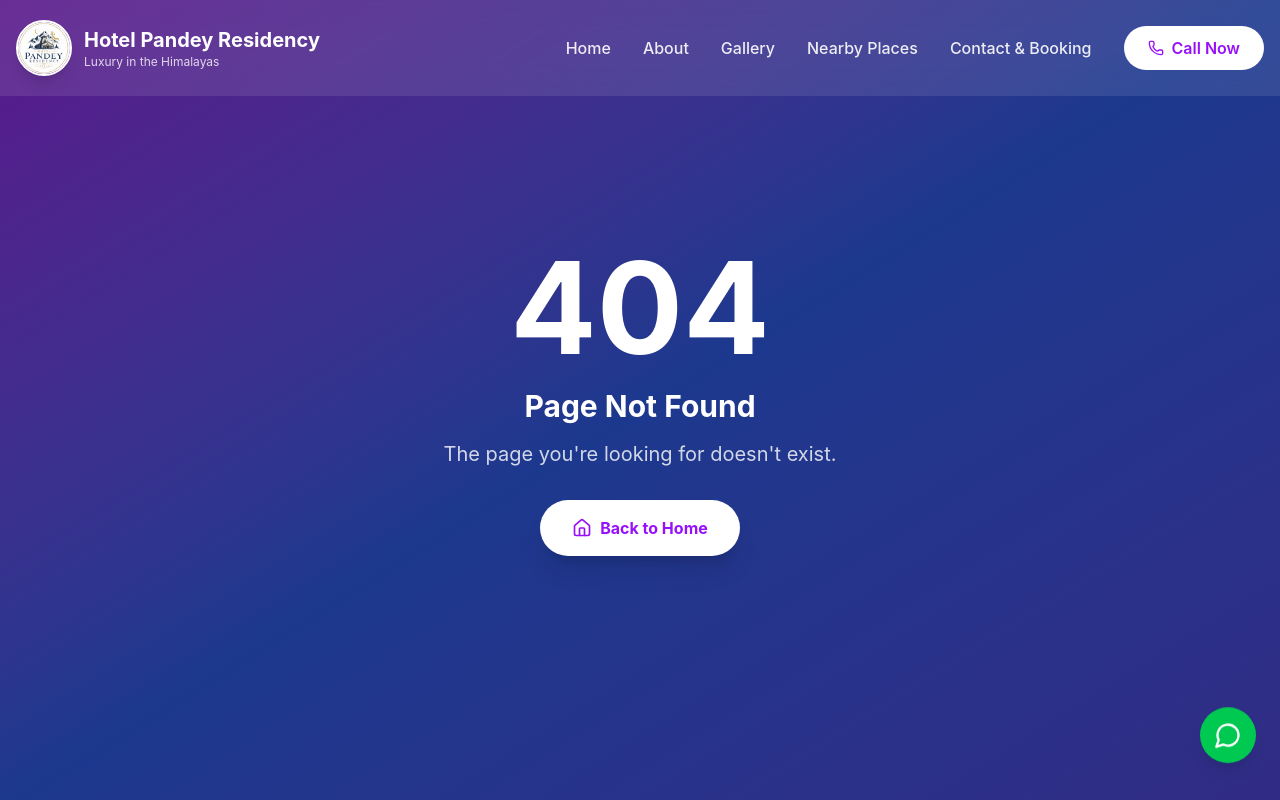
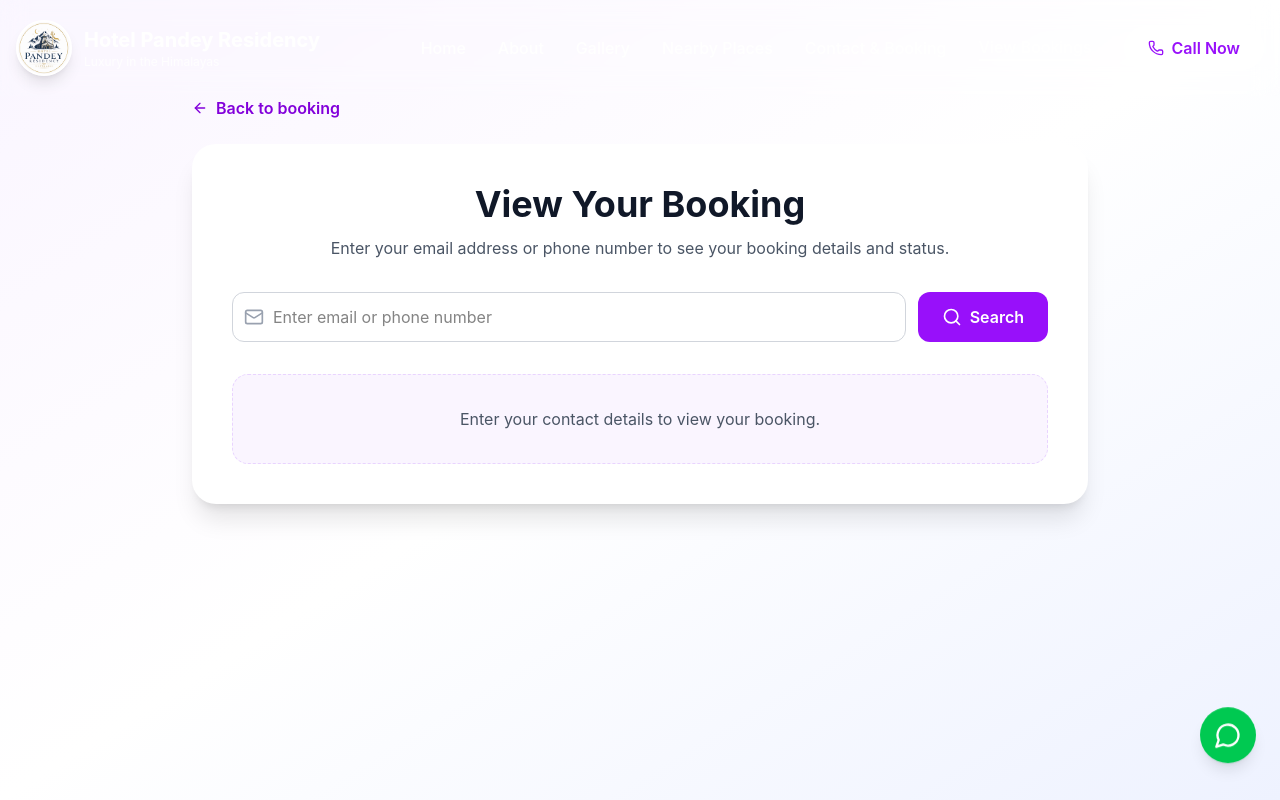
Before and after one commit to pansumitwar/PandeyResidency, a React (Vite) app: page /view-bookings in a window 1280 px wide. Shown: the top 800 px of the page. Built offline with nearby package versions, Linux system fonts and the light colour scheme.

Commit message:
View bookings section in the  menu bar

```diff
--- a/src/app/components/Navbar.tsx
+++ b/src/app/components/Navbar.tsx
@@ -27,6 +27,7 @@ export default function Navbar() {
     { name: 'Gallery', path: '/gallery' },
     { name: 'Nearby Places', path: '/nearby-places' },
     { name: 'Contact & Booking', path: '/contact-booking' },
+    { name: 'View Bookings', path: '/view-bookings' },
   ];
 
   return (
--- /dev/null
+++ b/src/app/pages/ViewBookings.tsx
@@ -0,0 +1,154 @@
+import { useState } from 'react';
+import { motion } from 'motion/react';
+import { Search, Mail, Phone, Calendar, BedDouble, UtensilsCrossed, ArrowLeft } from 'lucide-react';
+import { Link } from 'react-router';
+import { toast } from 'sonner';
+import SEO from '../components/SEO';
+import { Booking, getBookings } from '../../lib/bookingService';
+
+export default function ViewBookings() {
+  const [identifier, setIdentifier] = useState('');
+  const [bookings, setBookings] = useState<Booking[]>([]);
+  const [isSearching, setIsSearching] = useState(false);
+  const [hasSearched, setHasSearched] = useState(false);
+
+  const handleSearch = async (e: React.FormEvent) => {
+    e.preventDefault();
+    const trimmed = identifier.trim();
+
+    if (!trimmed) {
+      toast.error('Please enter your email or phone number.');
+      return;
+    }
+
+    setIsSearching(true);
+    setHasSearched(true);
+
+    try {
+      const allBookings = await getBookings();
+      const matchingBookings = allBookings.filter((booking) => {
+        const normalizedQuery = trimmed.toLowerCase();
+        return (
+          booking.email.toLowerCase().includes(normalizedQuery) ||
+          booking.phone.includes(trimmed)
+        );
+      });
+
+      setBookings(matchingBookings);
+
+      if (matchingBookings.length === 0) {
+        toast.error('No bookings found for that email or phone number.');
+      }
+    } catch (error) {
+      console.error(error);
+      toast.error('Unable to fetch bookings right now.');
+    } finally {
+      setIsSearching(false);
+    }
+  };
+
+  return (
+    <div className="min-h-screen bg-gradient-to-br from-purple-50 via-white to-indigo-50 pt-24 pb-16">
+      <SEO
+        title="View Your Bookings - Hotel Pandey Residency"
+        description="View your hotel bookings by entering your email or phone number."
+      />
+
+      <div className="container mx-auto px-4">
+        <div className="max-w-4xl mx-auto">
+          <Link
+            to="/contact-booking"
+            className="inline-flex items-center gap-2 text-purple-700 hover:text-purple-900 font-semibold mb-6"
+          >
+            <ArrowLeft className="w-4 h-4" />
+            Back to booking
+          </Link>
+
+          <motion.div
+            initial={{ opacity: 0, y: 20 }}
+            animate={{ opacity: 1, y: 0 }}
+            className="bg-white rounded-3xl shadow-xl p-8 md:p-10"
+          >
+            <div className="text-center mb-8">
+              <h1 className="text-3xl md:text-4xl font-bold text-gray-900">View Your Booking</h1>
+              <p className="text-gray-600 mt-3">
+                Enter your email address or phone number to see your booking details and status.
+              </p>
+            </div>
+
+            <form onSubmit={handleSearch} className="flex flex-col md:flex-row gap-3 mb-8">
+              <div className="relative flex-1">
+                <Mail className="absolute left-3 top-1/2 -translate-y-1/2 w-5 h-5 text-gray-400" />
+                <input
+                  value={identifier}
+                  onChange={(e) => setIdentifier(e.target.value)}
+                  type="text"
+                  placeholder="Enter email or phone number"
+                  className="w-full pl-10 pr-4 py-3 rounded-xl border border-gray-300 focus:border-purple-600 focus:ring-2 focus:ring-purple-200 outline-none transition-all"
+                />
+              </div>
+              <button
+                type="submit"
+                disabled={isSearching}
+                className="px-6 py-3 rounded-xl bg-purple-600 text-white font-semibold hover:bg-purple-700 transition-all disabled:opacity-50 flex items-center justify-center gap-2"
+              >
+                <Search className="w-5 h-5" />
+                {isSearching ? 'Searching...' : 'Search'}
+              </button>
+            </form>
+
+            {!hasSearched ? (
+              <div className="rounded-2xl border border-dashed border-purple-200 bg-purple-50 p-8 text-center text-gray-600">
+                Enter your contact details to view your booking.
+              </div>
+            ) : bookings.length === 0 ? (
+              <div className="rounded-2xl border border-dashed border-gray-200 bg-gray-50 p-8 text-center text-gray-600">
+                No bookings found for this contact.
+              </div>
+            ) : (
+              <div className="space-y-4">
+                {bookings.map((booking) => (
+                  <div key={booking.id} className="border border-gray-200 rounded-2xl p-6 shadow-sm">
+                    <div className="flex flex-col md:flex-row md:items-center md:justify-between gap-3">
+                      <div>
+                        <p className="text-sm text-gray-500">Booking ID</p>
+                        <p className="font-semibold text-gray-900">{booking.id}</p>
+                      </div>
+                      <span
+                        className={`inline-flex px-3 py-1 rounded-full text-sm font-semibold ${
+                          booking.status === 'Confirmed'
+                            ? 'bg-green-100 text-green-700'
+                            : 'bg-orange-100 text-orange-700'
+                        }`}
+                      >
+                        {booking.status}
+                      </span>
+                    </div>
+
+                    <div className="grid grid-cols-1 md:grid-cols-2 gap-4 mt-6 text-sm text-gray-700">
+                      <div className="space-y-2">
+                        <p className="flex items-center gap-2"><BedDouble className="w-4 h-4 text-purple-600" /> <span className="font-medium">Room:</span> {booking.roomType}</p>
+                        <p className="flex items-center gap-2"><UtensilsCrossed className="w-4 h-4 text-purple-600" /> <span className="font-medium">Meal plan:</span> {booking.mealPlan || 'Not specified'}</p>
+                        <p className="flex items-center gap-2"><Phone className="w-4 h-4 text-purple-600" /> <span className="font-medium">Phone:</span> {booking.phone}</p>
+                      </div>
+                      <div className="space-y-2">
+                        <p className="flex items-center gap-2"><Calendar className="w-4 h-4 text-purple-600" /> <span className="font-medium">Stay:</span> {booking.nights || 1} day{(booking.nights || 1) > 1 ? 's' : ''}</p>
+                        <p className="flex items-center gap-2"><Calendar className="w-4 h-4 text-purple-600" /> <span className="font-medium">Check-in:</span> {new Date(booking.checkIn).toLocaleDateString()}</p>
+                        <p className="flex items-center gap-2"><Calendar className="w-4 h-4 text-purple-600" /> <span className="font-medium">Check-out:</span> {new Date(booking.checkOut).toLocaleDateString()}</p>
+                      </div>
+                    </div>
+
+                    <div className="mt-4 bg-gray-50 rounded-xl p-4 text-sm text-gray-700">
+                      <p className="font-semibold mb-1">Total amount</p>
+                      <p className="text-lg font-bold text-purple-700">₹{(booking.totalAmount || 0).toLocaleString()}</p>
+                    </div>
+                  </div>
+                ))}
+              </div>
+            )}
+          </motion.div>
+        </div>
+      </div>
+    </div>
+  );
+}
--- a/src/app/routes.tsx
+++ b/src/app/routes.tsx
@@ -5,6 +5,7 @@ import About from "./pages/About";
 import Gallery from "./pages/Gallery";
 import NearbyPlaces from "./pages/NearbyPlaces";
 import ContactBooking from "./pages/ContactBooking";
+import ViewBookings from "./pages/ViewBookings";
 import AdminLogin from "./pages/admin/AdminLogin";
 import AdminDashboard from "./pages/admin/AdminDashboard";
 import NotFound from "./pages/NotFound";
@@ -19,6 +20,7 @@ export const router = createBrowserRouter([
       { path: "gallery", Component: Gallery },
       { path: "nearby-places", Component: NearbyPlaces },
       { path: "contact-booking", Component: ContactBooking },
+      { path: "view-bookings", Component: ViewBookings },
       { path: "*", Component: NotFound },
     ],
   },
```
